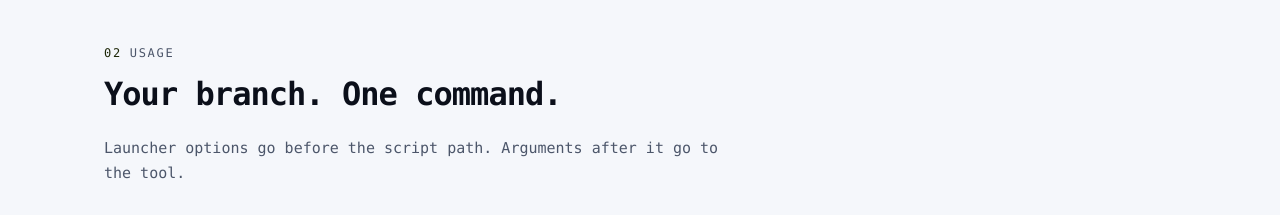
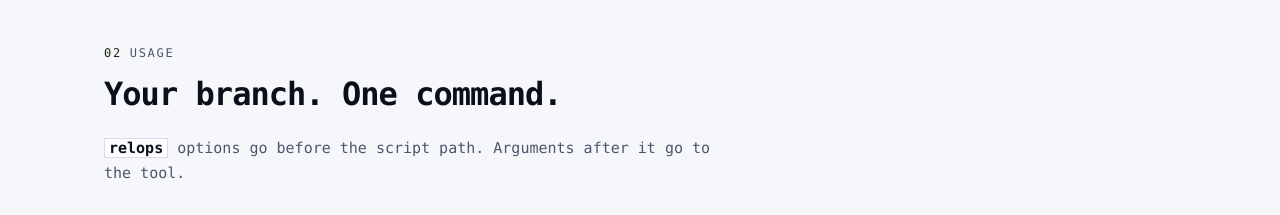
Before and after one commit to mozilla-platform-ops/relops-launcher, a plain HTML site: page quick_site/index.html in a window 1280 px wide. Shown: the part 1580-1795 px from the top of the page. Drawn offline with Linux system fonts and the light colour scheme.

Commit message:
docs(site): clarify relops option placement

```diff
--- a/quick_site/index.html
+++ b/quick_site/index.html
@@ -85,7 +85,7 @@
     <div class="wrap stack">
       <p class="label"><b>02</b>usage</p>
       <h2 class="h-section">Your branch. One command.</h2>
-      <p class="prose">Launcher options go before the script path. Arguments after it go to the tool.</p>
+      <p class="prose"><code class="inline-command">relops</code> options go before the script path. Arguments after it go to the tool.</p>
       <div class="grid grid--2 usage-examples">
         <div class="usage-example">
           <h3 class="label">Run an organization tool</h3>
```
